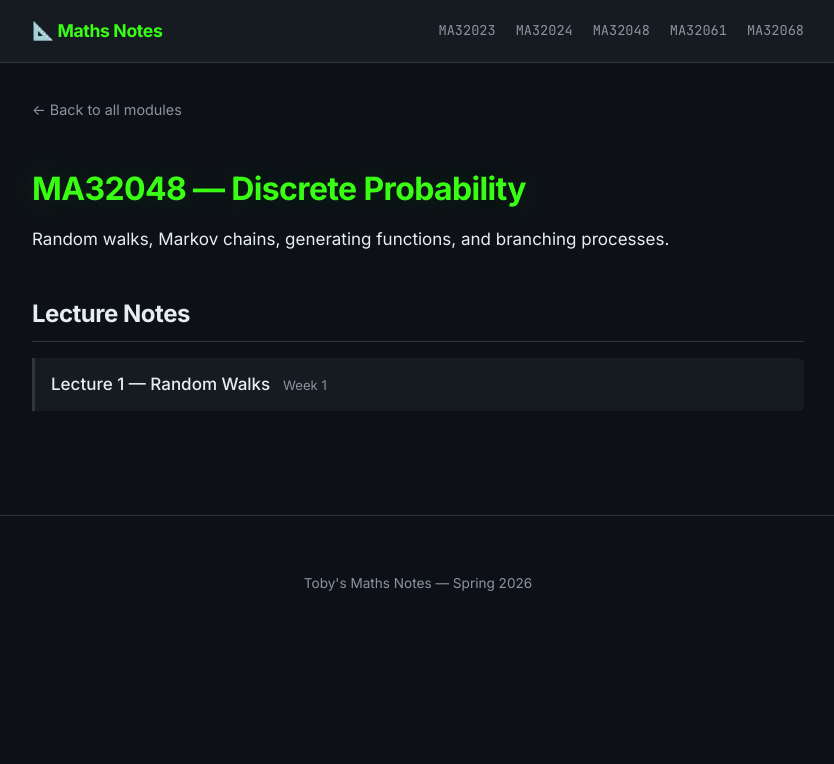
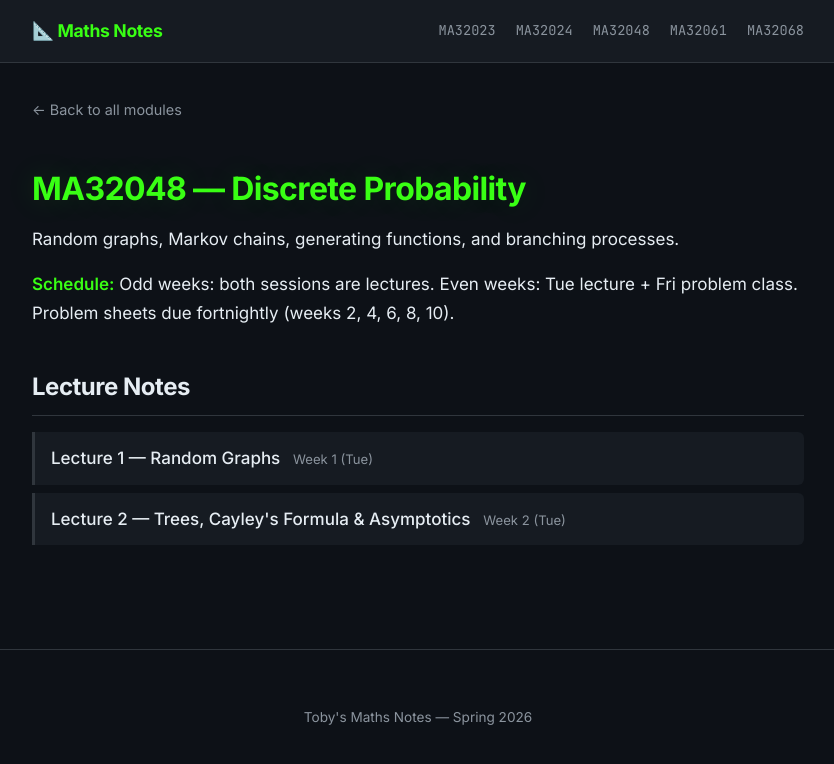
Before and after one commit to tobyjermy/Toby-Jermy-Notes, a Jekyll site: the page built from ma32048/index.md, in a window 1280 px wide. Shown: the top 764 px of the page, without its empty margins (222-1056 px from the left). Built offline with Jekyll 4.4.1, drawn with Linux system fonts in a browser that asks for light colours.

Commit message:
Update index.md

```diff
--- a/ma32048/index.md
+++ b/ma32048/index.md
@@ -7,13 +7,19 @@ title: "MA32048 — Discrete Probability"
 
 # MA32048 — Discrete Probability
 
-Random walks, Markov chains, generating functions, and branching processes.
+Random graphs, Markov chains, generating functions, and branching processes.
+
+**Schedule:** Odd weeks: both sessions are lectures. Even weeks: Tue lecture + Fri problem class. Problem sheets due fortnightly (weeks 2, 4, 6, 8, 10).
 
 ## Lecture Notes
 
 <ul class="lecture-list">
   <li>
-    <a href="{{ '/ma32048/lecture-01' | relative_url }}">Lecture 1 — Random Walks</a>
-    <span class="date">Week 1</span>
+    <a href="{{ '/ma32048/week1-lec1' | relative_url }}">Lecture 1 — Random Graphs</a>
+    <span class="date">Week 1 (Tue)</span>
+  </li>
+  <li>
+    <a href="{{ '/ma32048/week1-lec2' | relative_url }}">Lecture 2 — Trees, Cayley's Formula & Asymptotics</a>
+    <span class="date">Week 2 (Tue)</span>
   </li>
 </ul>
```
